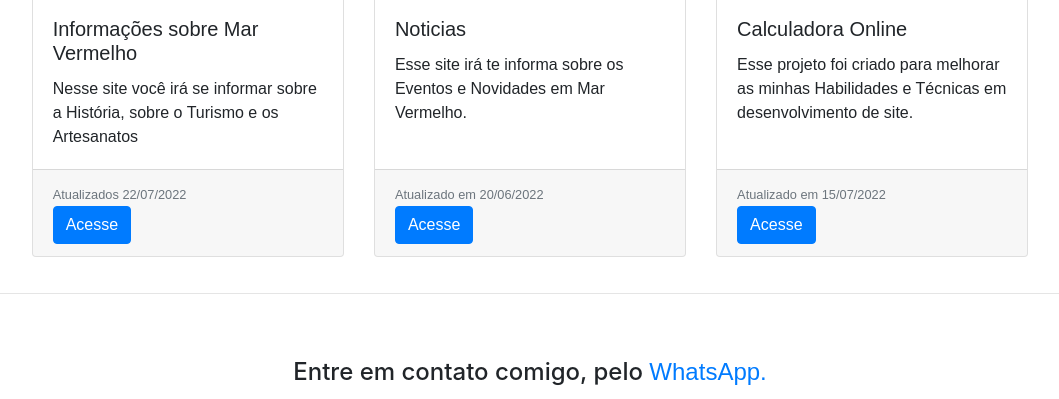
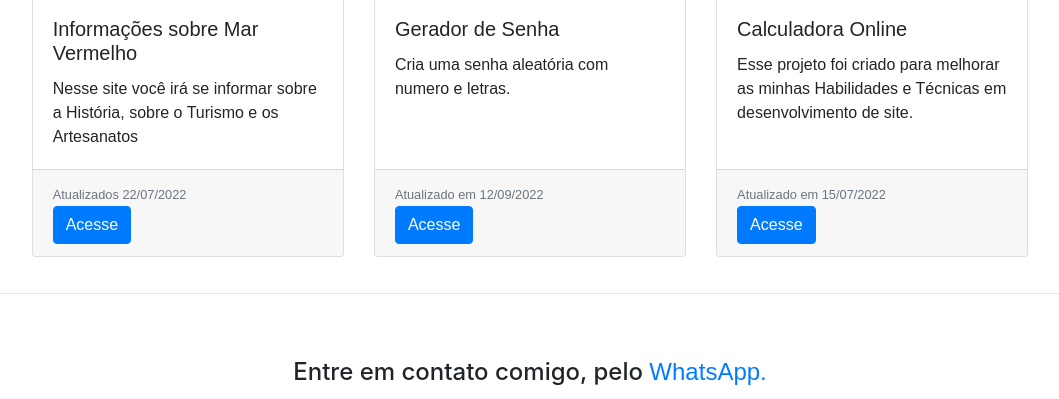
Before and after one commit to LuapabloSdA/trabalho, a plain HTML site: page index.html in a window 1280 px wide. Shown: the part 759-1158 px from the top of the page, without its empty margins (110-1169 px from the left). Drawn offline with nearby package versions, Linux system fonts and the light colour scheme.

Commit message:
Update index.html

```diff
--- a/index.html
+++ b/index.html
@@ -67,16 +67,15 @@
             </div>
         </div>
         <div class="card">
-            <img class="card-img-top" src="https://user-images.githubusercontent.com/98188181/180456570-7459ac14-2647-4425-8435-a1dc06f87f74.png" alt="Foto de Noticias">
+            <img class="card-img-top" src="https://user-images.githubusercontent.com/98188181/189773929-8c65cfa3-b03c-4163-8c1b-17245864d79c.png" alt="Foto de Noticias">
             <div class="card-body">
-                <h5 class="card-title">Noticias</h5>
-                <p class="card-text">Esse site irá te informa sobre os Eventos e Novidades em Mar
-                    Vermelho.</p>
+                <h5 class="card-title">Gerador de Senha</h5>
+                <p class="card-text">Cria uma senha aleatória com numero e letras.</p>
             </div>
             <div class="card-footer">
                 <div>
-                <small class="text-muted">Atualizado em 20/06/2022</small><br>
-                <a class="btn btn-primary" href="https://luapablosda.github.io/APPNoticiario/" role="button">Acesse</a>
+                <small class="text-muted">Atualizado em 12/09/2022</small><br>
+                <a class="btn btn-primary" href="https://luapablosda.github.io/Gerador-de-Senha/" role="button">Acesse</a>
                 </div>
             </div>
         </div>
@@ -103,8 +102,6 @@
     <br><br>
     <h4 class="text-center m-auto">Entre em contato comigo, pelo <a href="https://contate.me/meusite">WhatsApp.</a></h4>
     <br><br><br>
-
-    <!--Java abaixo-->
     <script src="https://code.jquery.com/jquery-3.3.1.slim.min.js"
         integrity="sha384-q8i/X+965DzO0rT7abK41JStQIAqVgRVzpbzo5smXKp4YfRvH+8abtTE1Pi6jizo"
         crossorigin="anonymous"></script>
```
